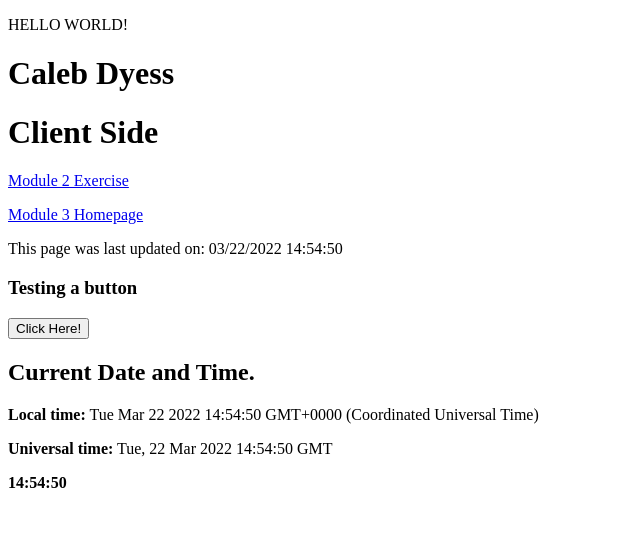
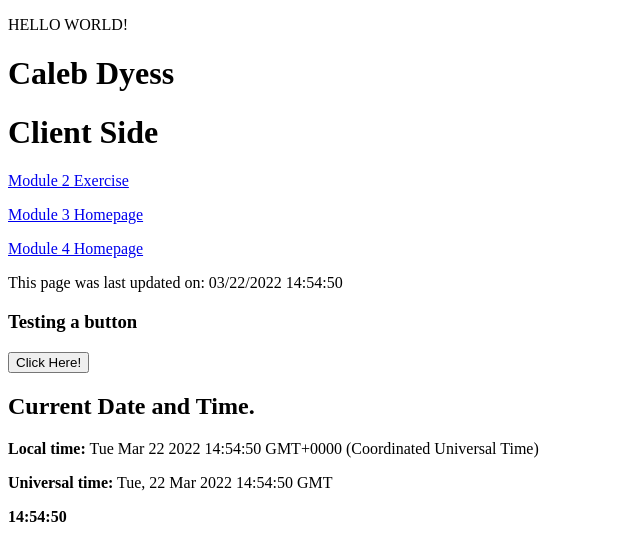
Before and after one commit to CalebDyess4/WebDev, a plain HTML site: page index.html in a window 1280 px wide. Shown: the whole page, without its empty margins (0-640 px from the left). Drawn offline with Linux system fonts and the light colour scheme.

Commit message:
Update index.html

```diff
--- a/index.html
+++ b/index.html
@@ -14,6 +14,7 @@
       <h1> Client Side</h1>
       <p><a href="ClientSide/Module2/19code02.html">Module 2 Exercise</a></p>
       <p><a href="ClientSide/Module3/index.html">Module 3 Homepage</a></p>
+      <p><a href="ClientSide/Module4/index.html">Module 4 Homepage</a></p>
 
     <p>This page was last updated on:
         <script>
```
